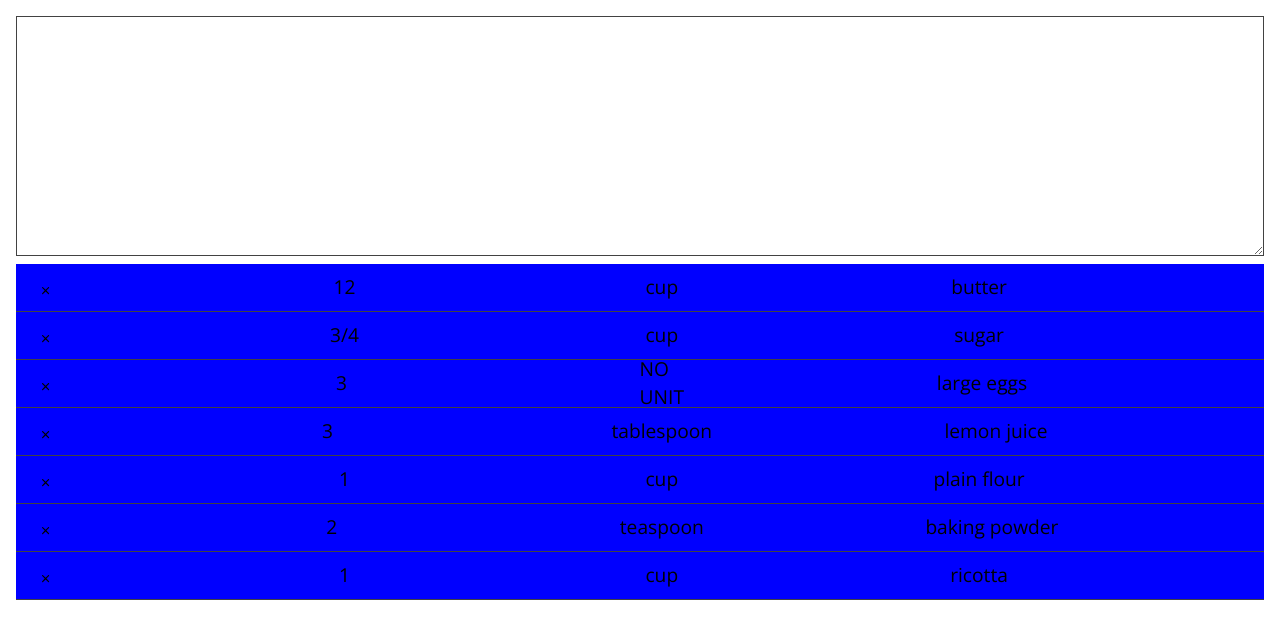
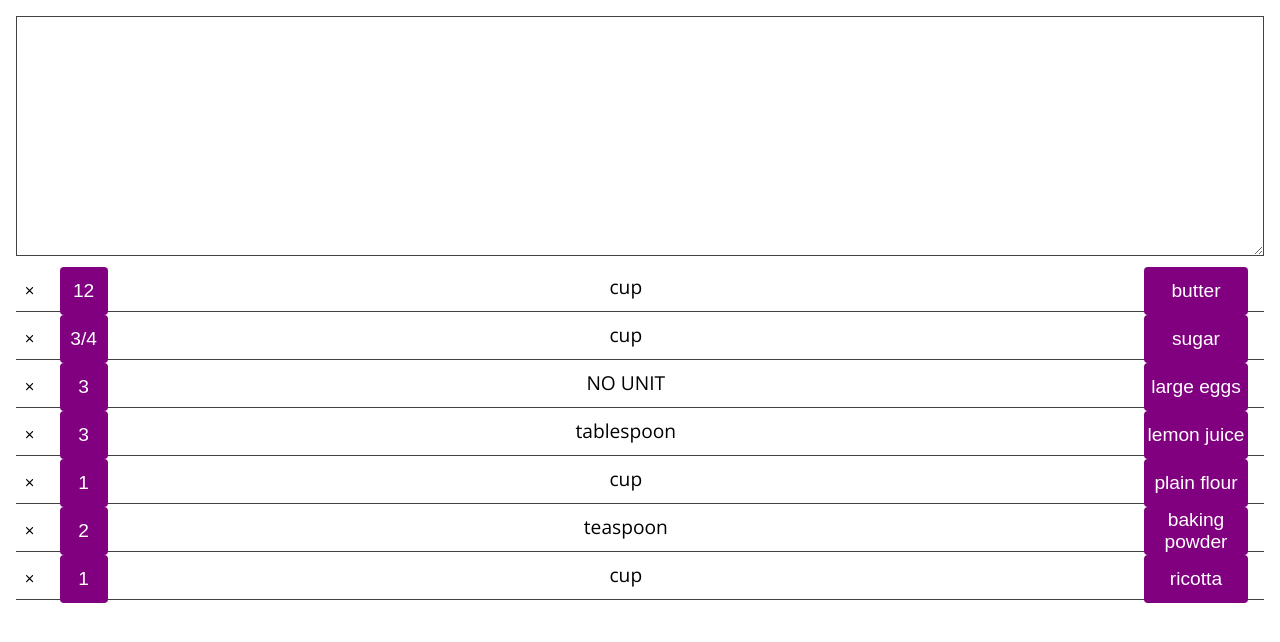
Before and after one commit to Rachanastasia/sliced, a Next.js app in the folder client/: page / in a window 1280 px wide. Shown: the top 642 px of the page. Built offline with nearby package versions, Linux system fonts and the light colour scheme.

Commit message:
removes focus from input onBlur

```diff
--- a/client/components/Ingredient.js
+++ b/client/components/Ingredient.js
@@ -22,7 +22,10 @@ export const Ingredient = forwardRef(function IngredientItem(
   const formattedAmount = convertFloatToFraction(scaledIngredient.amount)
   return (
     <li className={styles.ingredient}>
+      <div className={styles.close_wrapper}>
         <CloseButton onClick={handleDeleteIngredient} />
+      </div>
+      <div className={styles.ingredient_content}>
         <LabelInput
           text={formattedAmount}
           ref={ref}
@@ -31,6 +34,7 @@ export const Ingredient = forwardRef(function IngredientItem(
         />
         <Dropdown unit={ingredient.unit} />
         <LabelInput text={ingredient.ingredient} />
+      </div>
     </li>
   )
 })
--- a/client/components/elements/Dropdown.js
+++ b/client/components/elements/Dropdown.js
@@ -1,7 +1,13 @@
+import styles from '../../styles/modules/ButtonToInput.module.css'
+
 export function Dropdown({ unit }) {
   // This component should display a dropdown menu
   // It takes in options for a unit adjustment
   // For now, it just displays the unit
 
-  return <p>{unit?.name ?? 'NO UNIT'}</p>
+  return (
+    <div className={styles.dropdown_wrapper}>
+      <p>{unit?.name ?? 'NO UNIT'}</p>
+    </div>
+  )
 }
--- /dev/null
+++ b/client/components/elements/Input.js
@@ -0,0 +1,5 @@
+import { forwardRef } from 'react'
+
+export const Input = forwardRef(function Input({ ref, text, onBlur }) {
+  return <input ref={ref} placeholder={text} onBlur={onBlur} autoFocus />
+})
--- /dev/null
+++ b/client/components/elements/InputButton.js
@@ -0,0 +1,9 @@
+import styles from '../../styles/modules/ButtonToInput.module.css'
+
+export function InputButton({ onClick, text }) {
+  return (
+    <button onClick={onClick} className={styles.input_button}>
+      <p class="label-input">{text}</p>
+    </button>
+  )
+}
--- a/client/components/elements/LabelInput.js
+++ b/client/components/elements/LabelInput.js
@@ -1,17 +1,19 @@
 import { forwardRef } from 'react'
-import styles from '../../styles/modules/Recipe.module.css'
+import { Input } from './Input'
+import { InputButton } from './InputButton'
+import styles from '../../styles/modules/ButtonToInput.module.css'
 
 export const LabelInput = forwardRef(function LablelInput(
-  { active = false, text },
+  { active = false, text, onClick },
   ref
 ) {
   return (
     <div className={styles.label_input}>
-      {active ? <Input ref={ref} /> : <p class="label-input">{text}</p>}
+      {active ? (
+        <Input ref={ref} text={text} onBlur={onClick} />
+      ) : (
+        <InputButton text={text} onClick={onClick} />
+      )}
     </div>
   )
 })
-
-export const Input = forwardRef(function Input({ ref, text }) {
-  return <input ref={ref} placeholder={text} />
-})
--- /dev/null
+++ b/client/styles/modules/ButtonToInput.module.css
@@ -0,0 +1,21 @@
+.input_button {
+  border: 0;
+  background-color: purple;
+  flex: 2;
+}
+
+.label_input {
+  width: 6.5rem;
+  text-align: center;
+}
+
+.label_input:first-of-type {
+  width: 3rem;
+}
+
+.dropdown_wrapper {
+  flex: 2;
+  display: flex;
+  align-items: center;
+  justify-content: center;
+}
--- a/client/styles/modules/CloseButton.module.css
+++ b/client/styles/modules/CloseButton.module.css
@@ -8,7 +8,6 @@
   align-items: center;
   justify-content: center;
   padding: var(--spacer-1);
-  margin-left: var(--spacer-2);
   border-radius: unset;
 }
 
--- a/client/styles/modules/Recipe.module.css
+++ b/client/styles/modules/Recipe.module.css
@@ -1,9 +1,3 @@
-.label_input {
-  width: 100%;
-  min-width: 100px;
-  text-align: center;
-}
-
 .ingredients {
   width: 100%;
   display: flex;
@@ -14,7 +8,7 @@
   line-height: calc(var(--text-size-1) * 1.5);
   font-size: var(--text-size-1);
   list-style: none;
-  background-color: blue;
+  background-color: inherit;
 }
 
 .ingredient {
@@ -29,3 +23,16 @@
 .ingredient > * {
   padding: 0 var(--spacer-2);
 }
+
+.ingredient_content {
+  display: flex;
+  justify-content: space-between;
+  align-items: center;
+  width: 100%;
+  height: inherit;
+}
+
+.close_wrapper {
+  width: fit-content;
+  padding: 0;
+}
```
Lines whose indentation alone changed are shown as unchanged.
